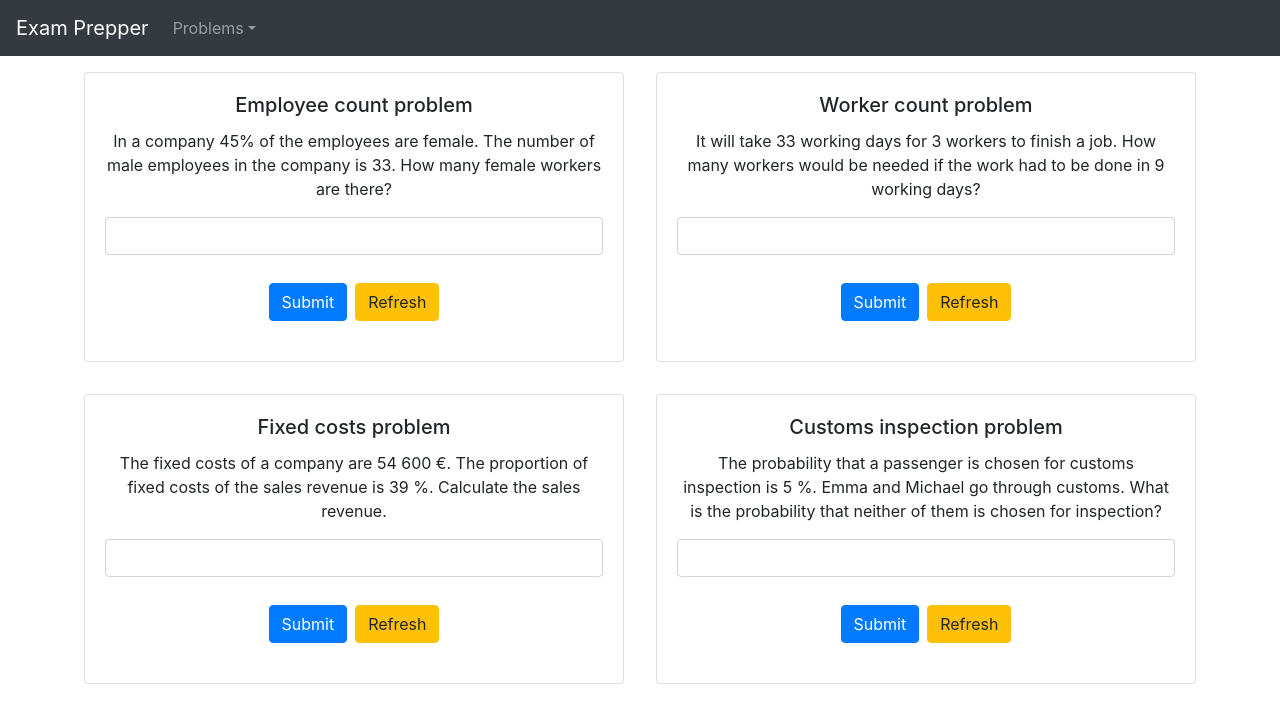
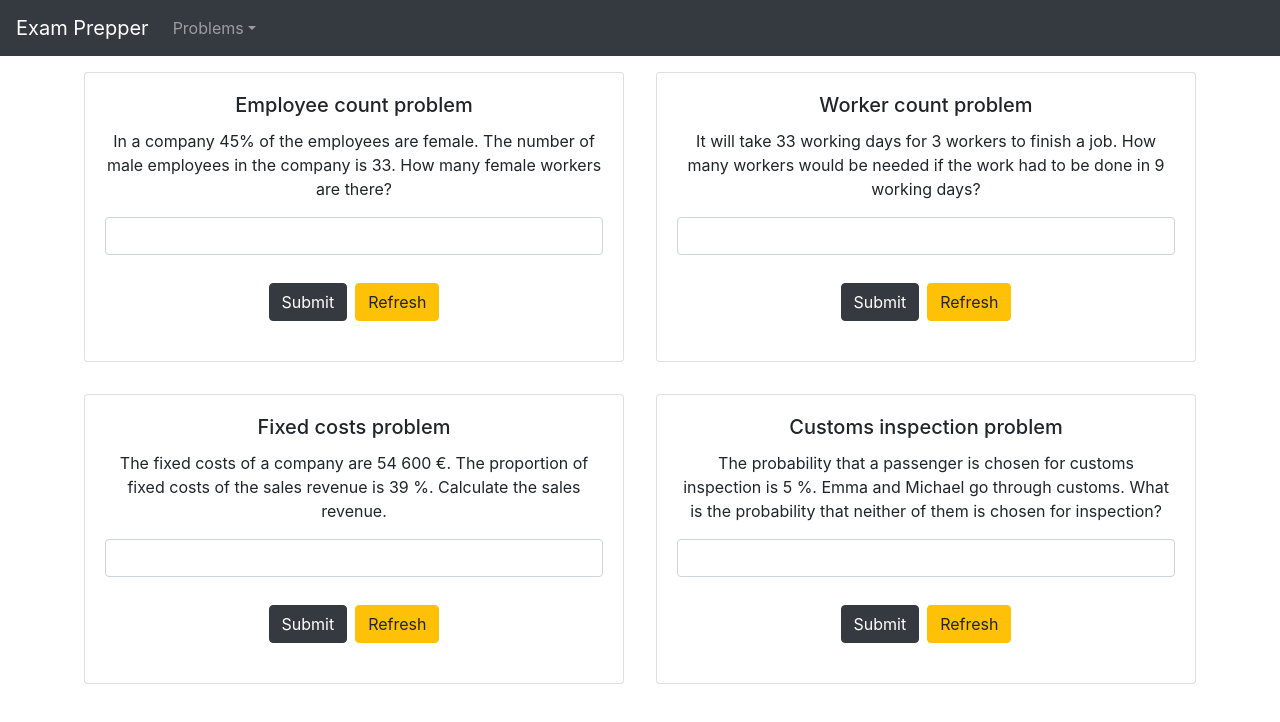
Before and after one commit to Custodia/exam-prepper, a React (Create React App) app: page / in a window 1280 px wide. Shown: the top 722 px of the page. Built offline with nearby package versions, Linux system fonts and the light colour scheme.

Commit message:
Make submit button color black

```diff
--- a/src/components/ProblemCard.jsx
+++ b/src/components/ProblemCard.jsx
@@ -46,7 +46,7 @@
           {answerTouched && answerIsCorrect ? null : 'Incorrect answer'}
         </Form.Control.Feedback>
         <br />
-        <Button className="m-1" variant="primary" type="submit">
+        <Button className="m-1" variant="dark" type="submit">
           Submit
         </Button>
         <Button className="m-1" variant="warning" onClick={onRefresh}>
```
